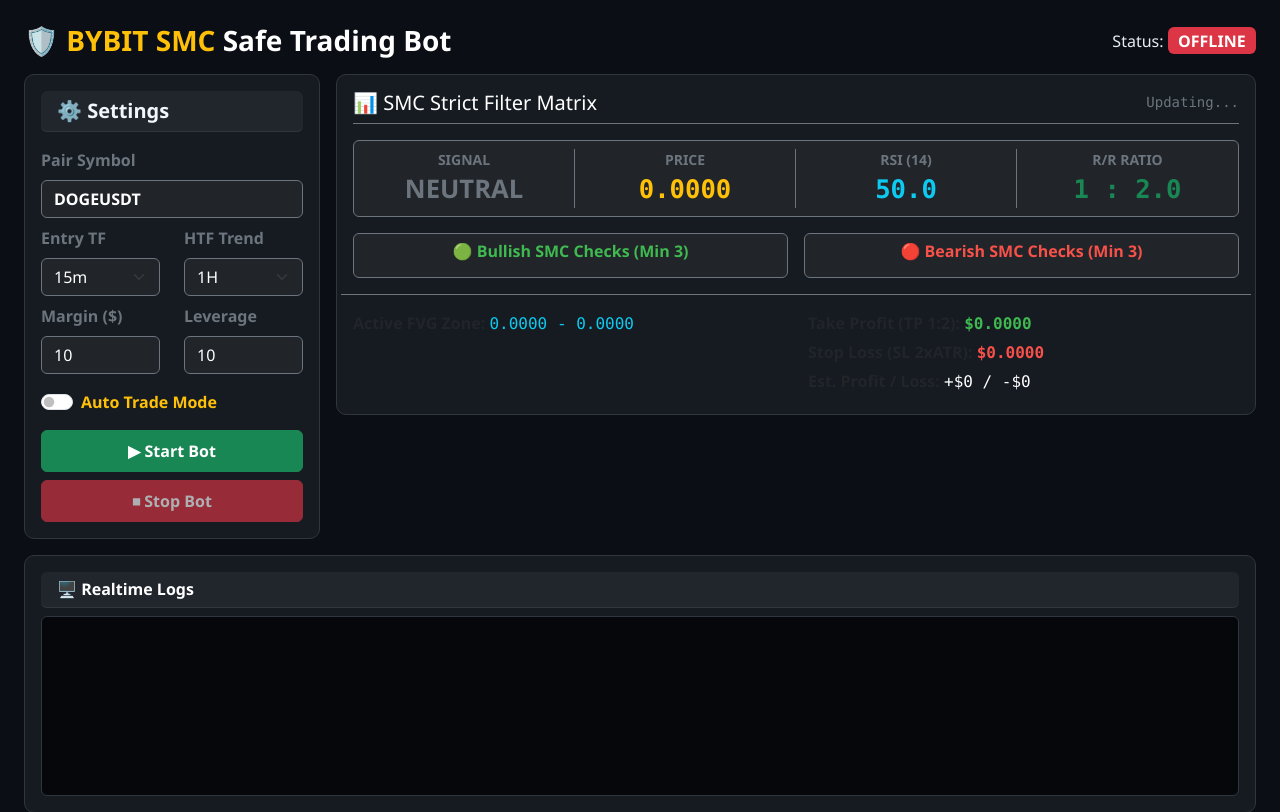
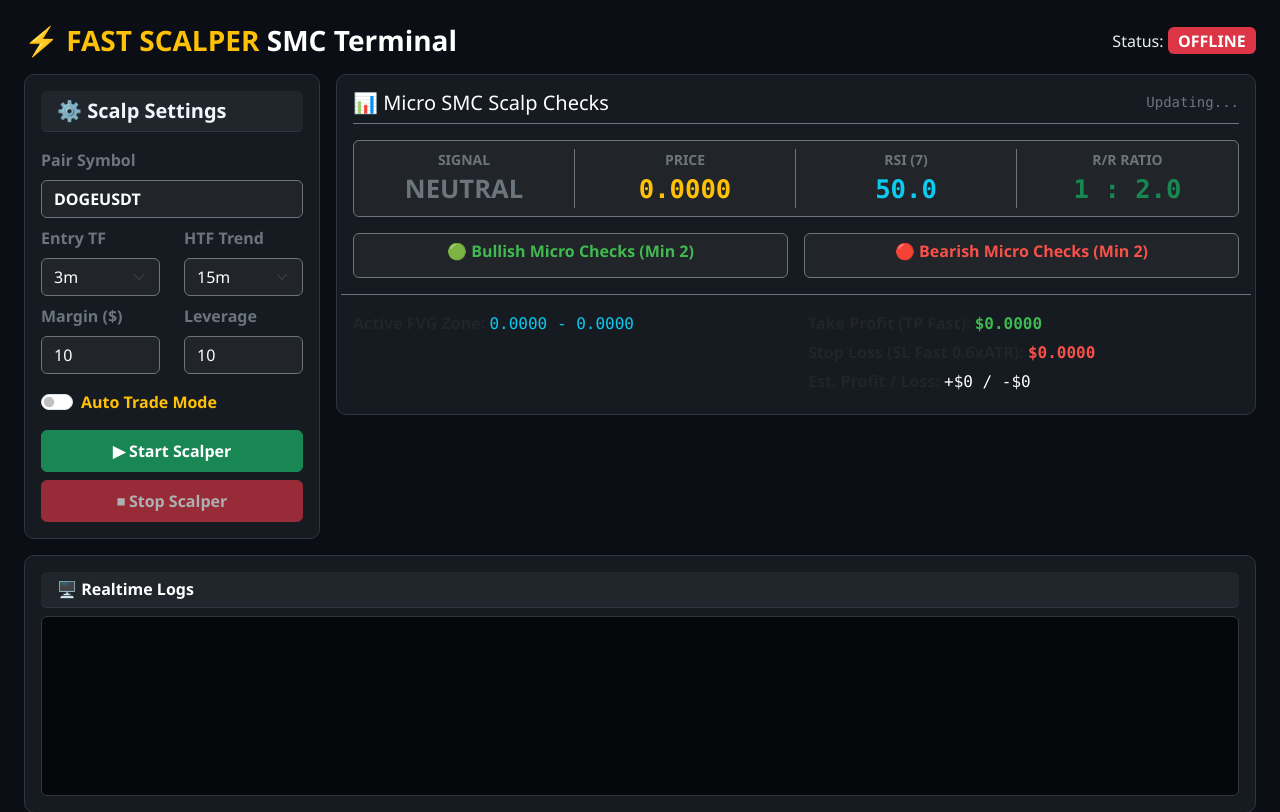
Before and after one commit to rahym2111/Raho_trader, a Flask app: page / in a window 1280 px wide. Shown: the top 812 px of the page. Run offline with Flask 3, Linux system fonts and the light colour scheme; data that the repository does not hold is empty.

Commit message:
Taze port gosuldy ikisinene doly

```diff
--- a/app.py
+++ b/app.py
@@ -23,8 +23,8 @@
 bot_state = {
     "is_running": False,
     "symbol": "DOGEUSDT",
-    "entry_tf": "15m",
-    "htf_tf": "1H",
+    "entry_tf": "3m",
+    "htf_tf": "15m",
     "margin": 10.0,
     "leverage": 10,
     "auto_trade": False,
@@ -117,8 +117,8 @@
     return 1.0, 10.0, 0, 4
 
 def fetch_klines(symbol, interval, limit=100):
-    tf_map = {"5m": "5", "15m": "15", "30m": "30", "1H": "60", "4H": "240", "1D": "D"}
-    bybit_tf = tf_map.get(interval, "15")
+    tf_map = {"1m": "1", "3m": "3", "5m": "5", "15m": "15", "30m": "30", "1H": "60"}
+    bybit_tf = tf_map.get(interval, "3")
 
     res = pybit_request("/v5/market/kline", "GET", {
         "category": "linear",
@@ -136,7 +136,7 @@
         return df
     return None
 
-def calculate_atr(df, period=14):
+def calculate_atr(df, period=7):
     high_low = df['high'] - df['low']
     high_close = np.abs(df['high'] - df['close'].shift())
     low_close = np.abs(df['low'] - df['close'].shift())
@@ -144,7 +144,7 @@
     true_range = np.max(ranges, axis=1)
     return true_range.rolling(period).mean().iloc[-1]
 
-def calculate_rsi(df, period=14):
+def calculate_rsi(df, period=7):
     delta = df['close'].diff()
     gain = (delta.where(delta > 0, 0)).rolling(window=period).mean()
     loss = (-delta.where(delta < 0, 0)).rolling(window=period).mean()
@@ -153,34 +153,34 @@
 
 def smc_advanced_analysis(df_entry, df_htf, margin, leverage, price_prec):
     curr_price = df_entry['close'].iloc[-1]
-    atr = calculate_atr(df_entry, 14)
-    rsi = calculate_rsi(df_entry, 14)
+    atr = calculate_atr(df_entry, 7)
+    rsi = calculate_rsi(df_entry, 7)
 
     if pd.isna(atr) or atr == 0:
-        atr = curr_price * 0.008
+        atr = curr_price * 0.003
 
-    # 1. HTF Trend Strict Validation (EMA200 + Price Action)
-    df_htf['ema200'] = df_htf['close'].ewm(span=200, adjust=False).mean()
-    htf_bullish = bool(df_htf['close'].iloc[-1] > df_htf['ema200'].iloc[-1] and df_htf['close'].iloc[-1] > df_htf['open'].iloc[-5])
-    htf_bearish = bool(df_htf['close'].iloc[-1] < df_htf['ema200'].iloc[-1] and df_htf['close'].iloc[-1] < df_htf['open'].iloc[-5])
+    # Fast EMA for Scalping
+    df_htf['ema50'] = df_htf['close'].ewm(span=50, adjust=False).mean()
+    htf_bullish = bool(df_htf['close'].iloc[-1] > df_htf['ema50'].iloc[-1])
+    htf_bearish = bool(df_htf['close'].iloc[-1] < df_htf['ema50'].iloc[-1])
 
-    # 2. Liquidity Sweep (Strict Low/High Break)
-    recent_low = df_entry['low'].iloc[-25:-3].min()
-    recent_high = df_entry['high'].iloc[-25:-3].max()
+    # Micro Liquidity Sweep (10 Candles)
+    recent_low = df_entry['low'].iloc[-12:-2].min()
+    recent_high = df_entry['high'].iloc[-12:-2].max()
 
-    swept_low = bool(df_entry['low'].iloc[-3:].min() < recent_low and curr_price > recent_low)
-    swept_high = bool(df_entry['high'].iloc[-3:].max() > recent_high and curr_price < recent_high)
+    swept_low = bool(df_entry['low'].iloc[-2:].min() <= recent_low and curr_price > recent_low)
+    swept_high = bool(df_entry['high'].iloc[-2:].max() >= recent_high and curr_price < recent_high)
 
-    # 3. Market Structure Shift (MSS)
-    mss_bullish = bool(curr_price > df_entry['high'].iloc[-6:-2].max())
-    mss_bearish = bool(curr_price < df_entry['low'].iloc[-6:-2].min())
+    # Micro MSS
+    mss_bullish = bool(curr_price > df_entry['high'].iloc[-4:-1].max())
+    mss_bearish = bool(curr_price < df_entry['low'].iloc[-4:-1].min())
 
-    # 4. Fair Value Gap (FVG)
+    # Fast FVG Check
     has_bullish_fvg = False
     has_bearish_fvg = False
     fvg_zone = [0.0, 0.0]
 
-    for i in range(len(df_entry) - 2, max(2, len(df_entry) - 20), -1):
+    for i in range(len(df_entry) - 1, max(2, len(df_entry) - 10), -1):
         if df_entry['low'].iloc[i] > df_entry['high'].iloc[i-2]:
             has_bullish_fvg = True
             fvg_zone = [df_entry['high'].iloc[i-2], df_entry['low'].iloc[i]]
@@ -191,16 +191,16 @@
             break
 
     bullish_checks = {
-        "1H Trend Up (EMA200)": htf_bullish,
+        "HTF Trend Up (EMA50)": htf_bullish,
         "Liquidity Sweep Low": swept_low,
-        "Structure Shift (MSS)": mss_bullish,
+        "Micro Shift (MSS)": mss_bullish,
         "Fair Value Gap (FVG)": has_bullish_fvg
     }
 
     bearish_checks = {
-        "1H Trend Down (EMA200)": htf_bearish,
+        "HTF Trend Down (EMA50)": htf_bearish,
         "Liquidity Sweep High": swept_high,
-        "Structure Shift (MSS)": mss_bearish,
+        "Micro Shift (MSS)": mss_bearish,
         "Fair Value Gap (FVG)": has_bearish_fvg
     }
 
@@ -211,18 +211,16 @@
     sl_price = 0.0
     tp_price = 0.0
 
-    # Strict Criteria: Minimum 3 conditions required + RSI Confirmation
-    if bull_score >= 3 and htf_bullish and rsi < 65:
+    # Scalping SL/TP Logic (0.6x ATR SL & 1.2x ATR TP -> R:R 1:2 Fast Scalp)
+    if bull_score >= 2 and htf_bullish and rsi < 70:
         signal = "BULLISH"
-        sl_price = curr_price - (atr * 2.0)
-        risk = curr_price - sl_price
-        tp_price = curr_price + (risk * 2.0)
+        sl_price = curr_price - (atr * 0.6)
+        tp_price = curr_price + (atr * 1.2)
 
-    elif bear_score >= 3 and htf_bearish and rsi > 35:
+    elif bear_score >= 2 and htf_bearish and rsi > 30:
         signal = "BEARISH"
-        sl_price = curr_price + (atr * 2.0)
-        risk = sl_price - curr_price
-        tp_price = curr_price - (risk * 2.0)
+        sl_price = curr_price + (atr * 0.6)
+        tp_price = curr_price - (atr * 1.2)
 
     fmt = f"{{:.{price_prec}f}}"
 
@@ -239,7 +237,7 @@
         "sl": fmt.format(sl_price),
         "tp": fmt.format(tp_price),
         "rsi": round(rsi, 2),
-        "rr_ratio": "1 : 2.0",
+        "rr_ratio": "1 : 2.0 (Scalp)",
         "est_profit": f"+${round(p_profit, 2)}",
         "est_loss": f"-${round(p_loss, 2)}",
         "timestamp": time.strftime("%H:%M:%S")
@@ -282,7 +280,7 @@
         ''', (symbol, side, price, sl, tp, qty, "OPEN"))
         conn.commit()
         conn.close()
-        return True, f"Sdelka Açyldy! Qty: {qty} | SL: {sl} | TP: {tp}"
+        return True, f"Scalp Trade Açyldy! Qty: {qty} | SL: {sl} | TP: {tp}"
 
     return False, f"Bybit Error: {res.get('retMsg')} (Code: {res.get('retCode')})"
 
@@ -312,13 +310,13 @@
                                 symbol, side, bot_state["margin"], bot_state["leverage"],
                                 res["curr_price"], res["sl"], res["tp"]
                             )
-                            log_event(f"AUTO-ORDER: {msg}")
+                            log_event(f"AUTO-SCALP-ORDER: {msg}")
                             if success:
                                 last_trade_signal = res["signal"]
             except Exception as e:
-                log_event(f"Error Loop: {str(e)}")
+                log_event(f"Loop Error: {str(e)}")
 
-        time.sleep(3)
+        time.sleep(2)
 
 threading.Thread(target=bot_loop, daemon=True).start()
 
@@ -330,8 +328,8 @@
 def start_bot():
     data = request.json or {}
     bot_state["symbol"] = data.get("symbol", "DOGEUSDT").upper()
-    bot_state["entry_tf"] = data.get("entry_tf", "15m")
-    bot_state["htf_tf"] = data.get("htf_tf", "1H")
+    bot_state["entry_tf"] = data.get("entry_tf", "3m")
+    bot_state["htf_tf"] = data.get("htf_tf", "15m")
     bot_state["margin"] = float(data.get("margin", 10))
     bot_state["leverage"] = int(data.get("leverage", 10))
     bot_state["auto_trade"] = bool(data.get("auto_trade", False))
@@ -344,7 +342,7 @@
     if df_entry is not None and df_htf is not None:
         bot_state["last_analysis"] = smc_advanced_analysis(df_entry, df_htf, bot_state["margin"], bot_state["leverage"], price_prec)
 
-    log_event(f"Bot Başlatyldy: {bot_state['symbol']}")
+    log_event(f"Scalp Bot Başlatyldy: {bot_state['symbol']}")
     return jsonify({"status": "started"})
 
 @app.route("/api/stop", methods=["POST"])
--- a/templates/index.html
+++ b/templates/index.html
@@ -3,7 +3,7 @@
 <head>
     <meta charset="UTF-8">
     <meta name="viewport" content="width=device-width, initial-scale=1.0">
-    <title>Bybit SMC Safe Terminal</title>
+    <title>Bybit Fast Scalper SMC</title>
     <link href="https://cdn.jsdelivr.net/npm/bootstrap@5.3.0/dist/css/bootstrap.min.css" rel="stylesheet">
     <style>
         body { background-color: #0b0e14; color: #e6edf3; font-family: 'Segoe UI', system-ui, sans-serif; }
@@ -24,15 +24,14 @@
 <body class="py-4">
     <div class="container-fluid px-4">
         <div class="d-flex justify-content-between align-items-center mb-3">
-            <h3 class="fw-bold text-white m-0"><span class="text-warning">🛡️ BYBIT SMC</span> Safe Trading Bot</h3>
+            <h3 class="fw-bold text-white m-0"><span class="text-warning">⚡ FAST SCALPER</span> SMC Terminal</h3>
             <div>Status: <span id="bot-status" class="badge bg-danger fs-6">OFFLINE</span></div>
         </div>
 
         <div class="row g-3">
-            <!-- Left Controls -->
             <div class="col-lg-3">
                 <div class="card p-3 h-100">
-                    <h5 class="card-header rounded mb-3">⚙️ Settings</h5>
+                    <h5 class="card-header rounded mb-3">⚙️ Scalp Settings</h5>
                     <div class="mb-2">
                         <label class="form-label text-secondary fw-bold">Pair Symbol</label>
                         <input type="text" id="symbol" class="form-control bg-dark text-white border-secondary fw-bold" value="DOGEUSDT">
@@ -41,15 +40,16 @@
                         <div class="col">
                             <label class="form-label text-secondary fw-bold">Entry TF</label>
                             <select id="entry_tf" class="form-select bg-dark text-white border-secondary">
-                                <option value="15m" selected>15m</option>
-                                <option value="30m">30m</option>
+                                <option value="1m">1m</option>
+                                <option value="3m" selected>3m</option>
+                                <option value="5m">5m</option>
                             </select>
                         </div>
                         <div class="col">
                             <label class="form-label text-secondary fw-bold">HTF Trend</label>
                             <select id="htf_tf" class="form-select bg-dark text-white border-secondary">
-                                <option value="1H" selected>1H</option>
-                                <option value="4H">4H</option>
+                                <option value="15m" selected>15m</option>
+                                <option value="30m">30m</option>
                             </select>
                         </div>
                     </div>
@@ -67,16 +67,15 @@
                         <input class="form-check-input" type="checkbox" id="auto_trade">
                         <label class="form-check-label text-warning fw-bold" for="auto_trade">Auto Trade Mode</label>
                     </div>
-                    <button onclick="startBot()" id="btn-start" class="btn btn-success fw-bold w-100 mb-2 py-2">▶ Start Bot</button>
-                    <button onclick="stopBot()" id="btn-stop" class="btn btn-danger fw-bold w-100 py-2" disabled>⏹ Stop Bot</button>
+                    <button onclick="startBot()" id="btn-start" class="btn btn-success fw-bold w-100 mb-2 py-2">▶ Start Scalper</button>
+                    <button onclick="stopBot()" id="btn-stop" class="btn btn-danger fw-bold w-100 py-2" disabled>⏹ Stop Scalper</button>
                 </div>
             </div>
 
-            <!-- SMC Analysis View -->
             <div class="col-lg-9">
                 <div class="card p-3">
                     <div class="d-flex justify-content-between align-items-center mb-3 border-bottom border-secondary pb-2">
-                        <h5 class="m-0 text-white">📊 SMC Strict Filter Matrix</h5>
+                        <h5 class="m-0 text-white">📊 Micro SMC Scalp Checks</h5>
                         <small id="update-time" class="text-secondary font-monospace">Updating...</small>
                     </div>
 
@@ -90,7 +89,7 @@
                             <div id="price-val" class="val-large text-warning font-monospace">0.0000</div>
                         </div>
                         <div class="col-3 border-end border-secondary">
-                            <small class="text-secondary fw-bold d-block">RSI (14)</small>
+                            <small class="text-secondary fw-bold d-block">RSI (7)</small>
                             <div id="rsi-val" class="val-large text-info font-monospace">50.0</div>
                         </div>
                         <div class="col-3">
@@ -99,11 +98,10 @@
                         </div>
                     </div>
 
-                    <!-- True / False Check Table -->
                     <div class="row g-3 mb-3">
                         <div class="col-md-6">
                             <div class="p-2 border border-secondary rounded bg-dark">
-                                <h6 class="text-buy fw-bold text-center mb-2">🟢 Bullish SMC Checks (Min 3)</h6>
+                                <h6 class="text-buy fw-bold text-center mb-2">🟢 Bullish Micro Checks (Min 2)</h6>
                                 <table class="table table-dark table-sm table-custom mb-0">
                                     <tbody id="bull-checks"></tbody>
                                 </table>
@@ -111,7 +109,7 @@
                         </div>
                         <div class="col-md-6">
                             <div class="p-2 border border-secondary rounded bg-dark">
-                                <h6 class="text-sell fw-bold text-center mb-2">🔴 Bearish SMC Checks (Min 3)</h6>
+                                <h6 class="text-sell fw-bold text-center mb-2">🔴 Bearish Micro Checks (Min 2)</h6>
                                 <table class="table table-dark table-sm table-custom mb-0">
                                     <tbody id="bear-checks"></tbody>
                                 </table>
@@ -119,21 +117,19 @@
                         </div>
                     </div>
 
-                    <!-- Execution Targets -->
                     <div class="row border-top border-secondary pt-3">
                         <div class="col-md-6">
                             <p class="mb-1"><b>Active FVG Zone:</b> <span id="fvg-val" class="text-info font-monospace">0.0000 - 0.0000</span></p>
                         </div>
                         <div class="col-md-6">
-                            <p class="mb-1"><b>Take Profit (TP 1:2):</b> <span id="tp-val" class="text-buy font-monospace fw-bold">$0.0000</span></p>
-                            <p class="mb-1"><b>Stop Loss (SL 2xATR):</b> <span id="sl-val" class="text-sell font-monospace fw-bold">$0.0000</span></p>
+                            <p class="mb-1"><b>Take Profit (TP Fast):</b> <span id="tp-val" class="text-buy font-monospace fw-bold">$0.0000</span></p>
+                            <p class="mb-1"><b>Stop Loss (SL Fast 0.6xATR):</b> <span id="sl-val" class="text-sell font-monospace fw-bold">$0.0000</span></p>
                             <p class="mb-1"><b>Est. Profit / Loss:</b> <span id="pl-val" class="text-white font-monospace">+$0 / -$0</span></p>
                         </div>
                     </div>
                 </div>
             </div>
 
-            <!-- Terminal Logs -->
             <div class="col-12">
                 <div class="card p-3">
                     <h6 class="card-header rounded text-white mb-2">🖥️ Realtime Logs</h6>
@@ -141,7 +137,6 @@
                 </div>
             </div>
 
-            <!-- History -->
             <div class="col-12">
                 <div class="card p-3">
                     <h6 class="card-header rounded text-white mb-2">📜 History</h6>
@@ -275,7 +270,7 @@
             updateStatus();
         }
 
-        setInterval(updateStatus, 2000);
+        setInterval(updateStatus, 1500);
         updateStatus();
     </script>
 </body>
```
